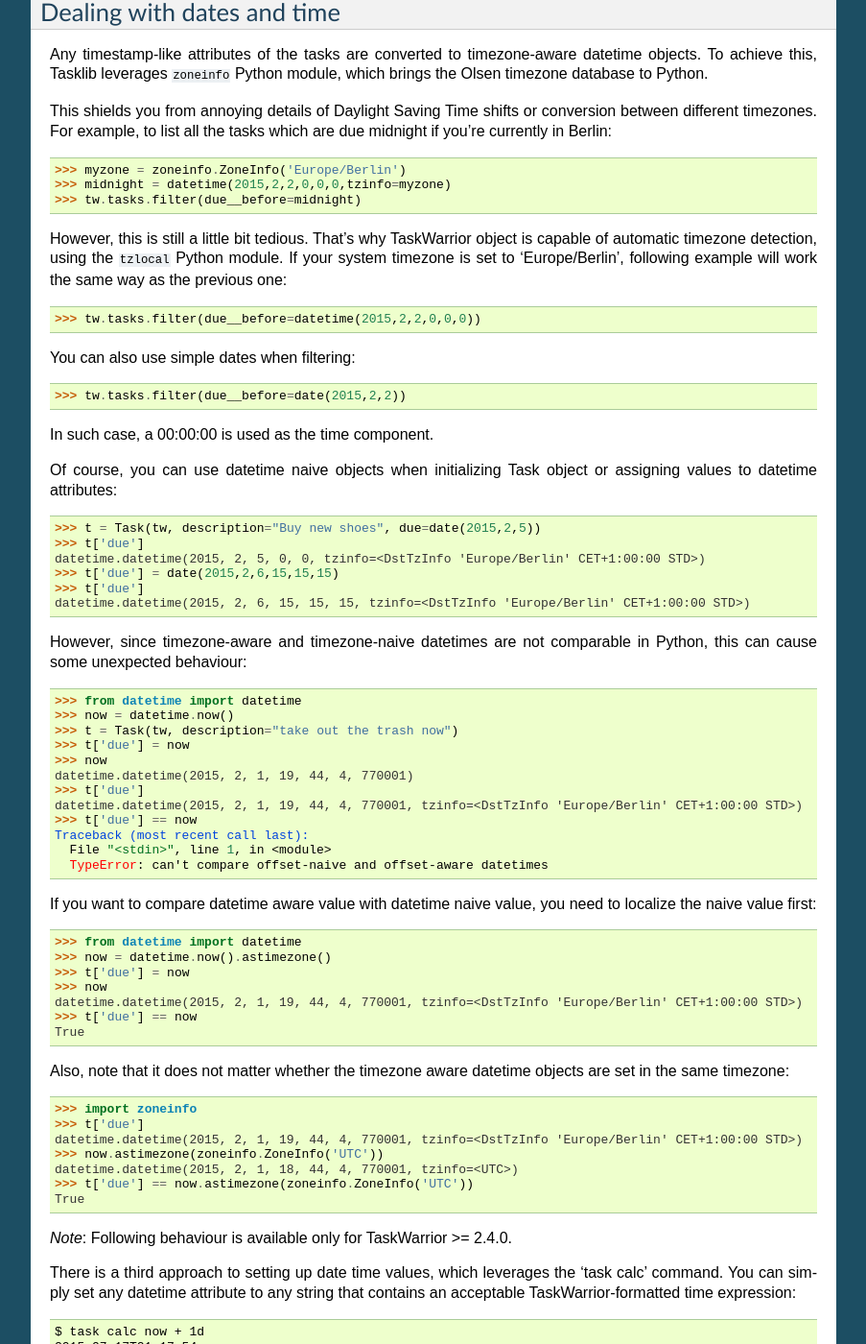
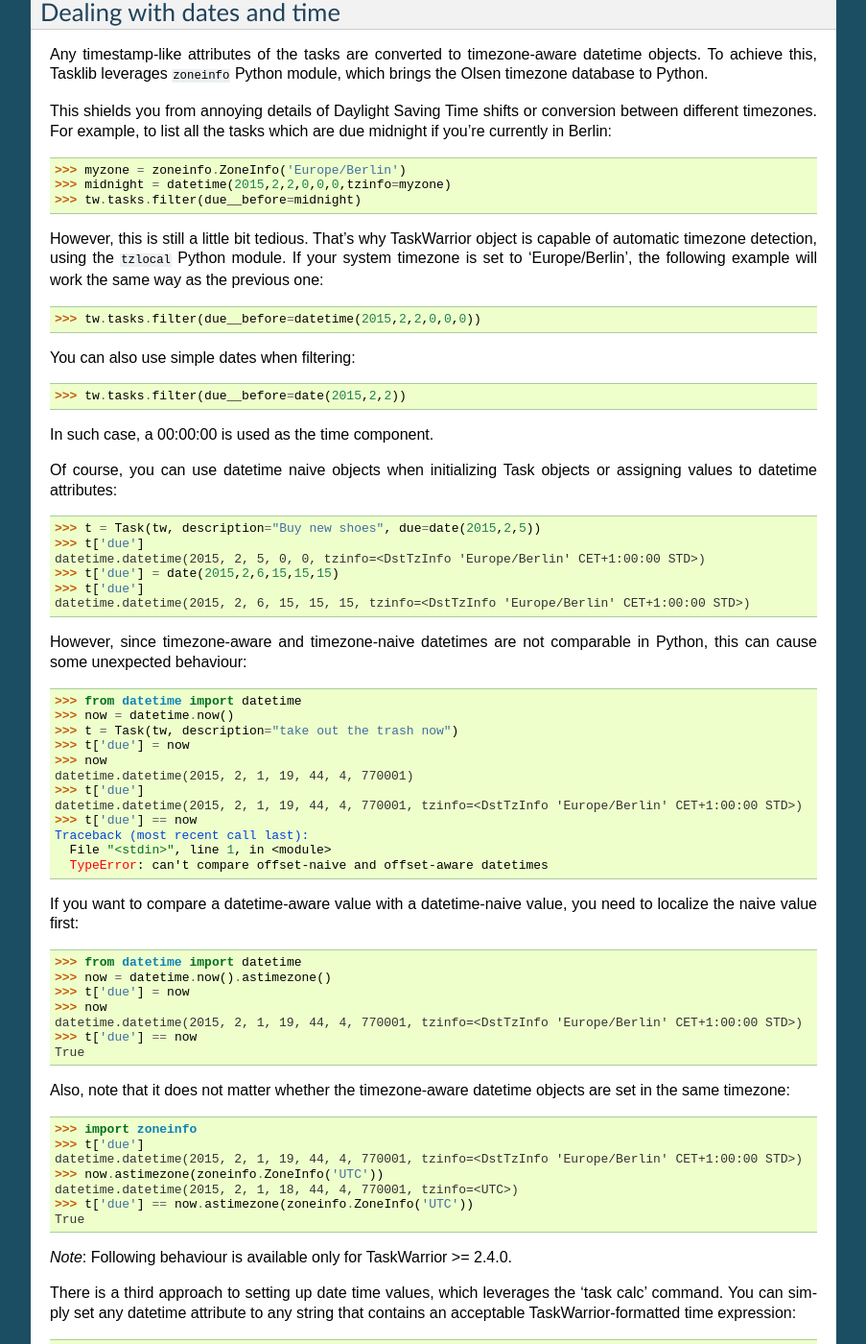
Before and after one commit to GothenburgBitFactory/tasklib, a Sphinx documentation site: the page built from docs/index.rst, in a window 1280 px wide and 1400 px high, scrolled down 5481 px. Shown: the whole window at 96% size, without its empty margins (198-1101 px from the left). Built offline with Sphinx 7.4.7, drawn with Linux system fonts in a browser that asks for light colours; some of the changed text lies outside the part shown.

Commit message:
Fix some misprints in docs

```diff
--- a/docs/index.rst
+++ b/docs/index.rst
@@ -318,7 +318,7 @@
 
 However, this is still a little bit tedious. That's why TaskWarrior object
 is capable of automatic timezone detection, using the ``tzlocal`` Python
-module. If your system timezone is set to 'Europe/Berlin', following example
+module. If your system timezone is set to 'Europe/Berlin', the following example
 will work the same way as the previous one:
 
     >>> tw.tasks.filter(due__before=datetime(2015,2,2,0,0,0))
@@ -329,7 +329,7 @@
 
 In such case, a 00:00:00 is used as the time component.
 
-Of course, you can use datetime naive objects when initializing Task object
+Of course, you can use datetime naive objects when initializing Task objects
 or assigning values to datetime attributes:
 
     >>> t = Task(tw, description="Buy new shoes", due=date(2015,2,5))
@@ -355,7 +355,7 @@
       File "<stdin>", line 1, in <module>
       TypeError: can't compare offset-naive and offset-aware datetimes
 
-If you want to compare datetime aware value with datetime naive value, you need
+If you want to compare a datetime-aware value with a datetime-naive value, you need
 to localize the naive value first:
 
     >>> from datetime import datetime
@@ -366,7 +366,7 @@
     >>> t['due'] == now
     True
 
-Also, note that it does not matter whether the timezone aware datetime objects
+Also, note that it does not matter whether the timezone-aware datetime objects
 are set in the same timezone:
 
     >>> import zoneinfo
@@ -508,7 +508,7 @@
     # ... <custom logic>
     print task.export_data()
 
-For example, plugin which would assign the priority "H" to any task containing
+For example, a plugin which would assign the priority "H" to any task containing
 three exclamation marks in the description, would go like this::
 
     #!/usr/bin/python
```
Also changed, not shown: other parts of docs/index.rst (+8 -8 lines).
